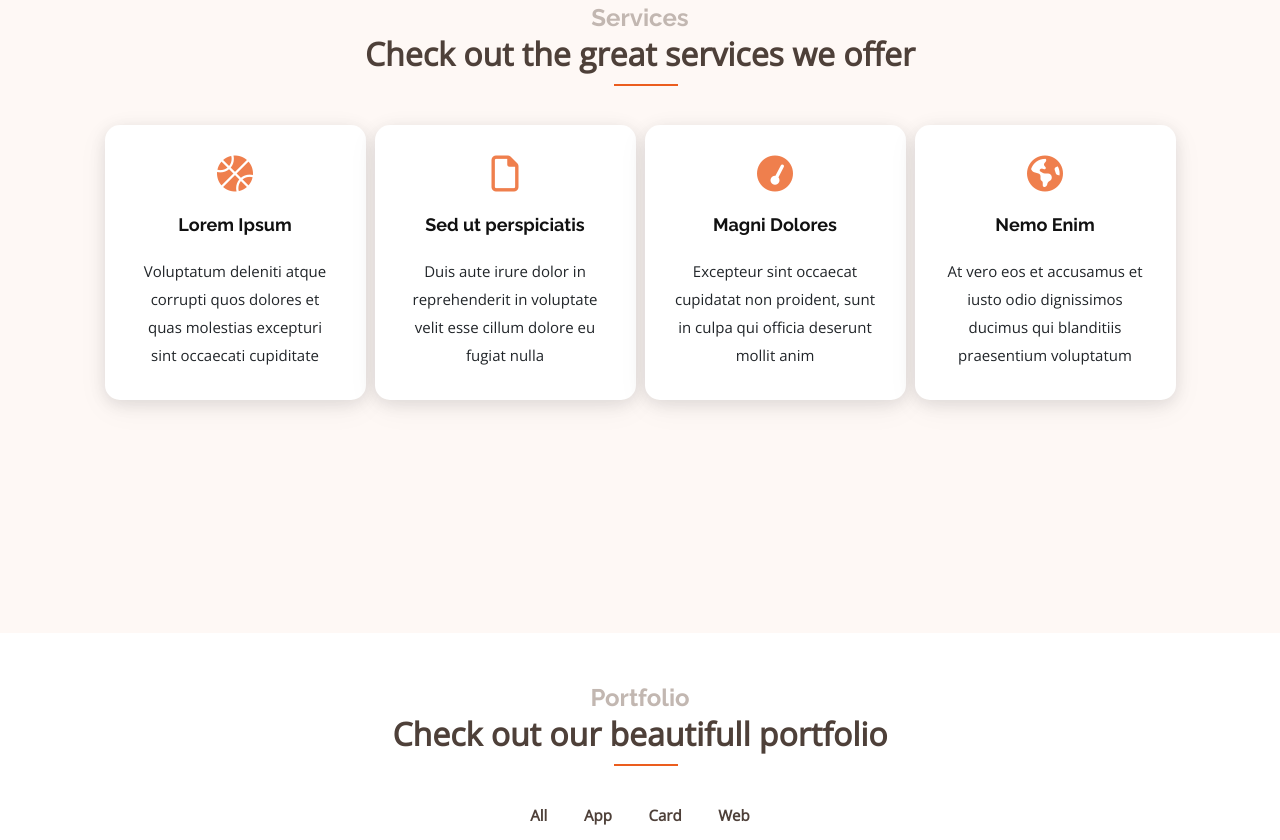
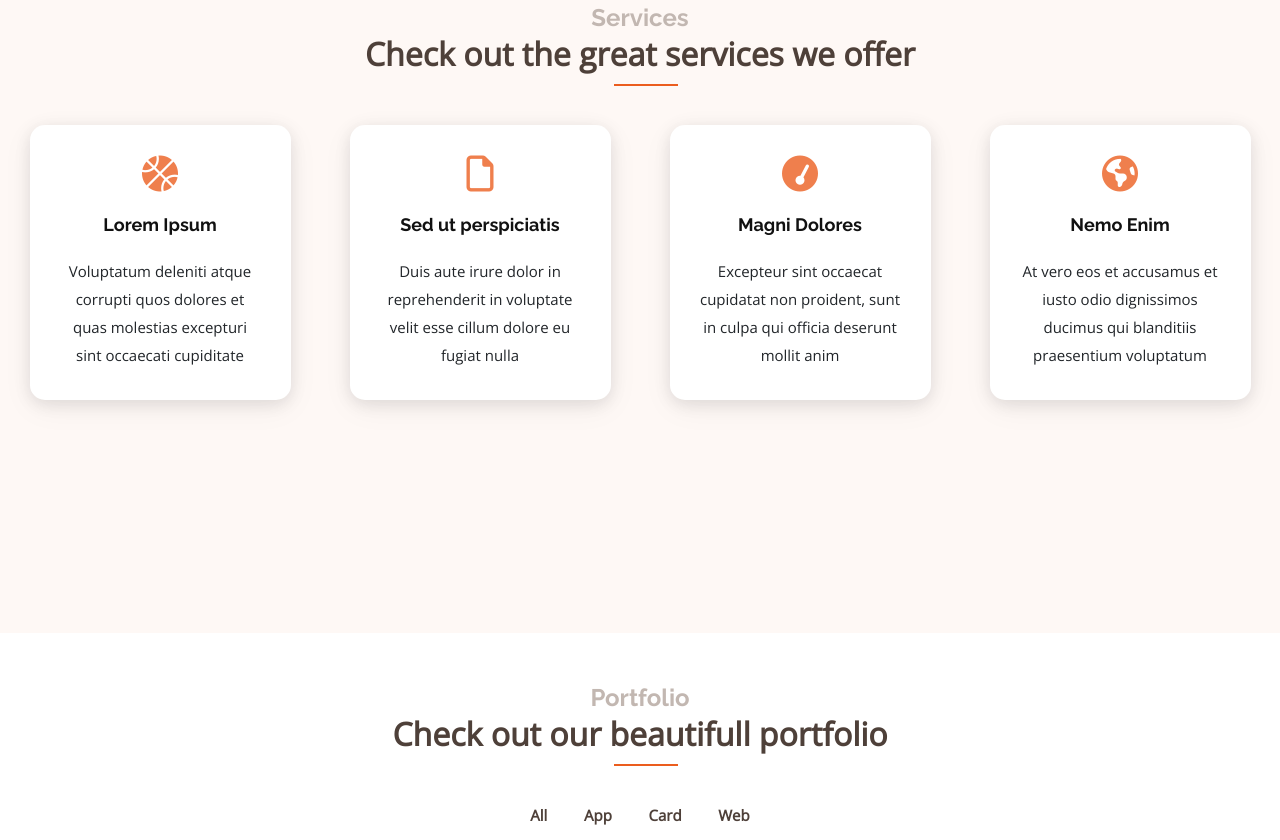
Before and after one commit to TURAL2012/ninestars, a plain HTML site: page index.html in a window 1280 px wide. Shown: the part 1419-2259 px from the top of the page. Drawn offline with nearby package versions, Linux system fonts and the light colour scheme.

Commit message:
css CHANGED

```diff
--- a/assets/css/style.css
+++ b/assets/css/style.css
@@ -303,7 +303,6 @@ li:hover {
     display: flex;
     justify-content: space-around;
     margin-top: 50px;
-    padding: 0px 100px;
 }
 
 .div1 {
```
